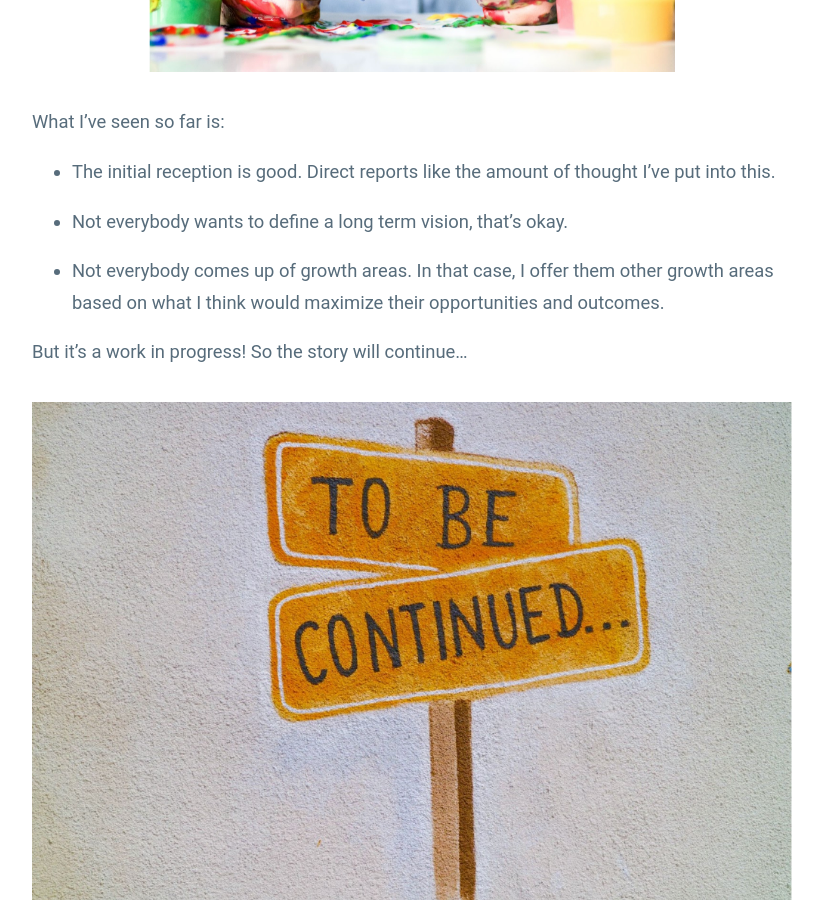
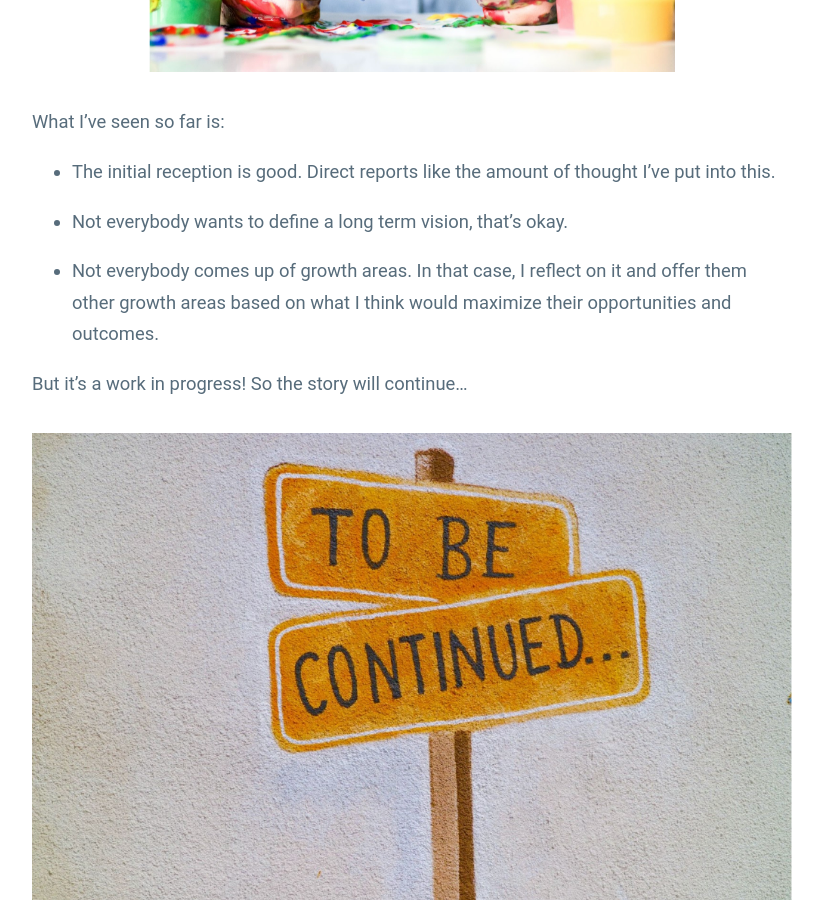
Before and after one commit to guillermodlpa/site, a Jekyll site: the page built from _posts/2021-12-08-growth-of-direct-reports.markdown, in a window 1280 px wide and 900 px high, scrolled down 7312 px. Shown: the whole window, without its empty margins (228-1051 px from the left). Built offline with Jekyll 4.4.1, drawn with Linux system fonts in a browser that asks for light colours.

Commit message:
Updated Growth Of Direct Reports

```diff
--- a/_posts/2021-12-08-growth-of-direct-reports.markdown
+++ b/_posts/2021-12-08-growth-of-direct-reports.markdown
@@ -109,7 +109,7 @@
 
 * Not everybody wants to define a long term vision, that’s okay.
 
-* Not everybody comes up of growth areas. In that case, I offer them other growth areas based on what I think would maximize their opportunities and outcomes.
+* Not everybody comes up of growth areas. In that case, I reflect on it and offer them other growth areas based on what I think would maximize their opportunities and outcomes.
 
 But it's a work in progress! So the story will continue...
 
```
